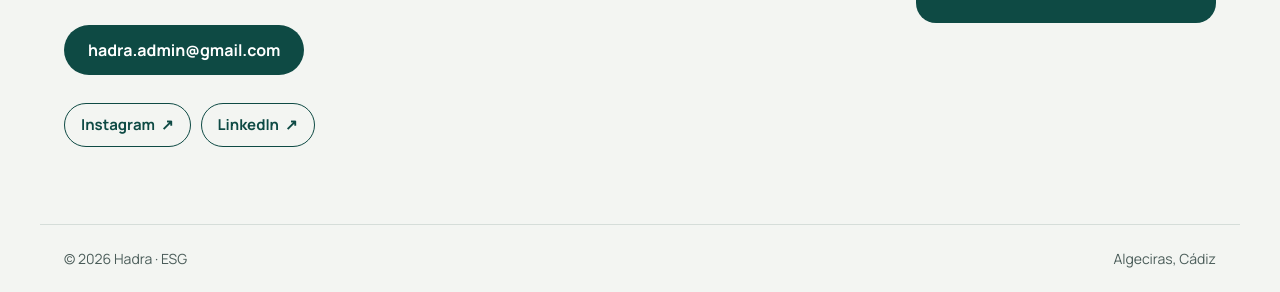
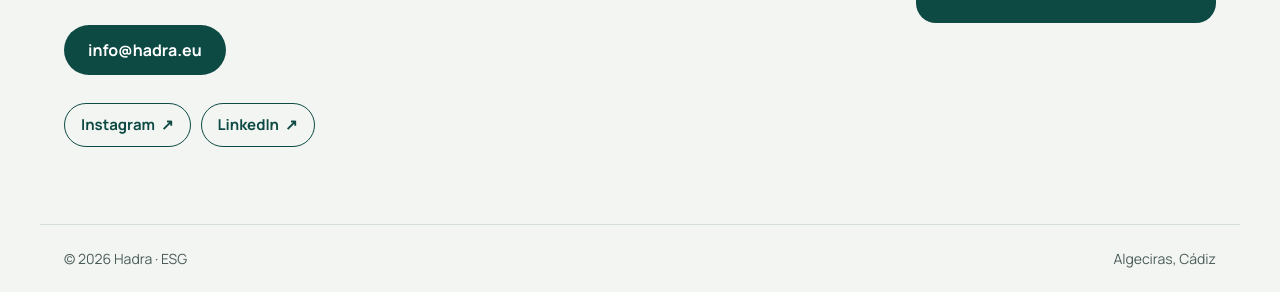
Before and after one commit to hadra-admin/hadra.eu, a plain HTML site: page index.html in a window 1280 px wide. Shown: the part 508-800 px from the top of the page. Drawn offline with Linux system fonts and the light colour scheme.

Commit message:
new email address

```diff
--- a/index.html
+++ b/index.html
@@ -47,7 +47,7 @@ footer{border-top:1px solid #D5DDD9;font-size:14px;color:#4A5C59;display:flex;fl
 <span class="badge">ESG · Próximamente</span>
 <h1>Sostenibilidad y clima para ciudades, pueblos y empresas.</h1>
 <p class="intro">Estamos preparando nuestra web. Mientras tanto, si quiere hablar con nosotros, escríbanos.</p>
-<a class="cta" href="mailto:hadra.admin@gmail.com">hadra.admin@gmail.com</a>
+<a class="cta" href="mailto:info@hadra.eu">info@hadra.eu</a>
 <nav class="social" aria-label="Redes sociales">
 <a href="https://www.instagram.com/hadraesg/" target="_blank" rel="noopener">Instagram <span aria-hidden="true">↗</span></a>
 <a href="https://www.linkedin.com/company/hadra-eu/home/" target="_blank" rel="noopener">LinkedIn <span aria-hidden="true">↗</span></a>
```
